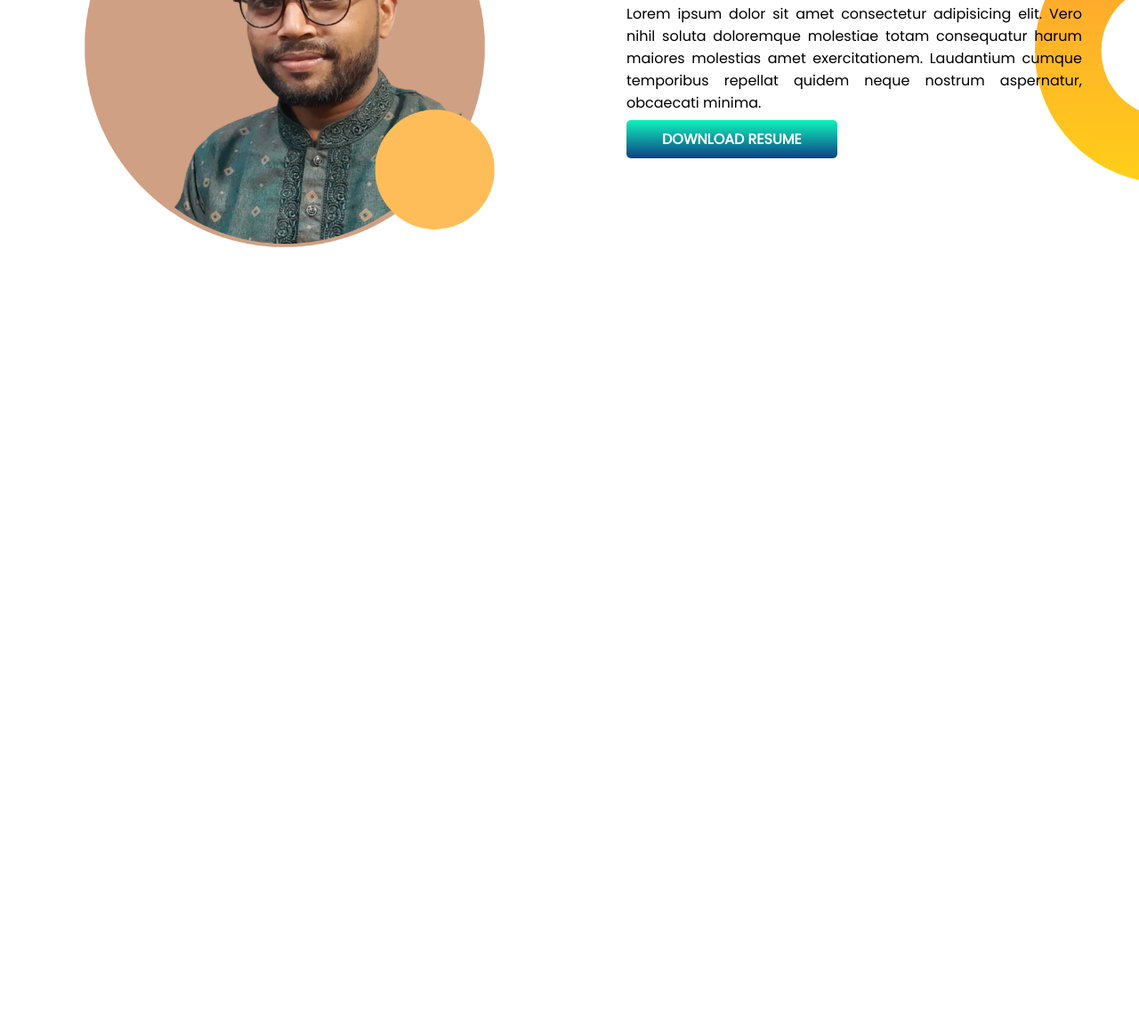
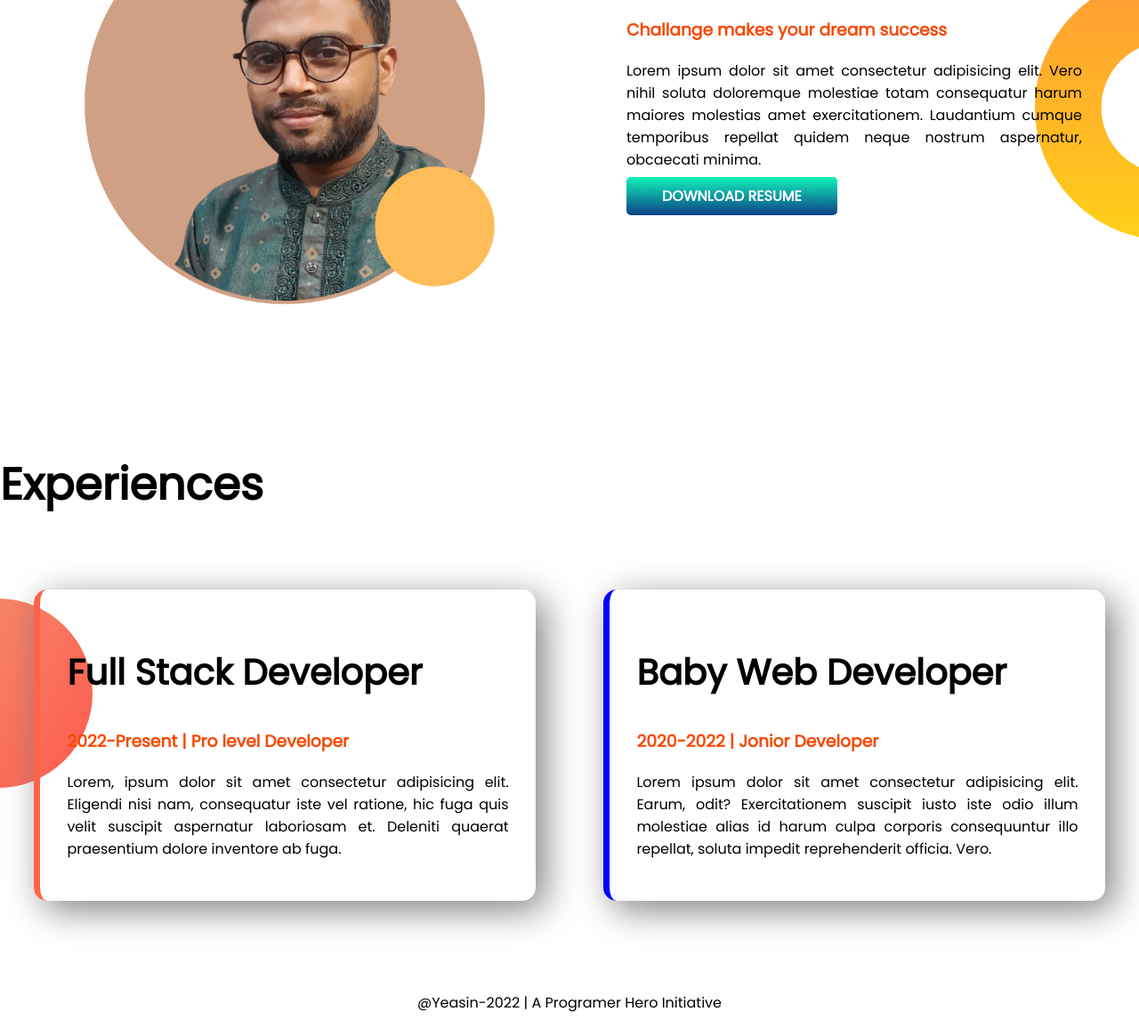
Before and after one commit to ayeasin14/developer-portfolio, a plain HTML site: page index.html in a window 1280 px wide. Shown: the part 914-2070 px from the top of the page at 89% size. Before the commit the page ends 1294 px from the top, so only its background shows below. Drawn offline with Linux system fonts and the light colour scheme.

Commit message:
3rd serction added

```diff
--- a/index.html
+++ b/index.html
@@ -14,7 +14,7 @@
 </head>
 
 <body>
-    <section class="top-banner">
+    <section class="top-banner Flexible-container">
         <div class="half">
             <h1>Welcome To</h1>
             <h1> <span class="Author-name">Hero Yeasin's</span> World </h1>
@@ -28,7 +28,7 @@
         </div>
     </section>
 
-    <section class="dream-big">
+    <section class="dream-big Flexible-container">
         <div class="half">
             <img src="images/Yeasin2.png" alt="">
         </div>
@@ -41,6 +41,31 @@
             <a class="link-button" target="_blank" href="#"> DOWNLOAD RESUME</a>
         </div>
     </section>
+
+    <section class="experience-area">
+        <h1>Experiences</h1>
+        <div class="Flexible-container">
+            <div id="full-stack-developer" class="experience-iteam">
+                <h2>Full Stack Developer</h2>
+                <h3>2022-Present | Pro level Developer</h3>
+                <p>Lorem, ipsum dolor sit amet consectetur adipisicing elit. Eligendi nisi nam, consequatur iste vel
+                    ratione, hic fuga quis velit suscipit aspernatur laboriosam et. Deleniti quaerat praesentium dolore
+                    inventore ab fuga.</p>
+            </div>
+            <div id="baby-web-developer" class="experience-iteam">
+                <h2>Baby Web Developer</h2>
+                <h3>2020-2022 | Jonior Developer</h3>
+                <p>Lorem ipsum dolor sit amet consectetur adipisicing elit. Earum, odit? Exercitationem suscipit iusto
+                    iste
+                    odio illum molestiae alias id harum culpa corporis consequuntur illo repellat, soluta impedit
+                    reprehenderit officia. Vero.</p>
+            </div>
+        </div>
+    </section>
 </body>
 
+<footer>
+    <p>@Yeasin-2022 | A Programer Hero Initiative</p>
+</footer>
+
 </html>
--- a/style.css
+++ b/style.css
@@ -3,8 +3,16 @@ body {
     margin: 0;
 }
 
+section {
+    margin-bottom: 5%;
+}
+
 h1 {
     font-size: 50px;
+}
+
+h2 {
+    font-size: 40px;
 }
 
 h3 {
@@ -15,7 +23,7 @@ h3 {
     color: rgb(45, 97, 165);
 }
 
-section {
+.Flexible-container {
     display: flex;
 }
 
@@ -51,3 +59,29 @@ section {
 p {
     text-align: justify;
 }
+
+.experience-iteam {
+    box-shadow: 10px 10px 40px gray;
+    width: 44%;
+    margin: 3%;
+    padding: 30px;
+    border-radius: 15px;
+}
+
+.experience-area {
+    background-image: url(images/exp-bg.png);
+    background-repeat: no-repeat;
+    background-position: left;
+}
+
+#full-stack-developer {
+    border-left: 7px solid tomato;
+}
+
+#baby-web-developer {
+    border-left: 7px solid blue;
+}
+
+footer p {
+    text-align: center;
+}
```
